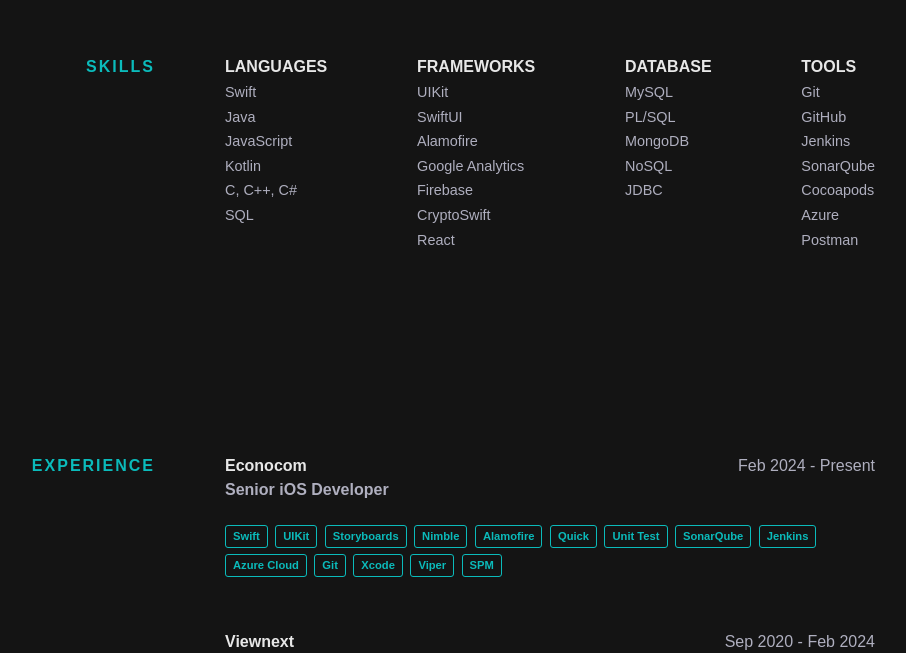
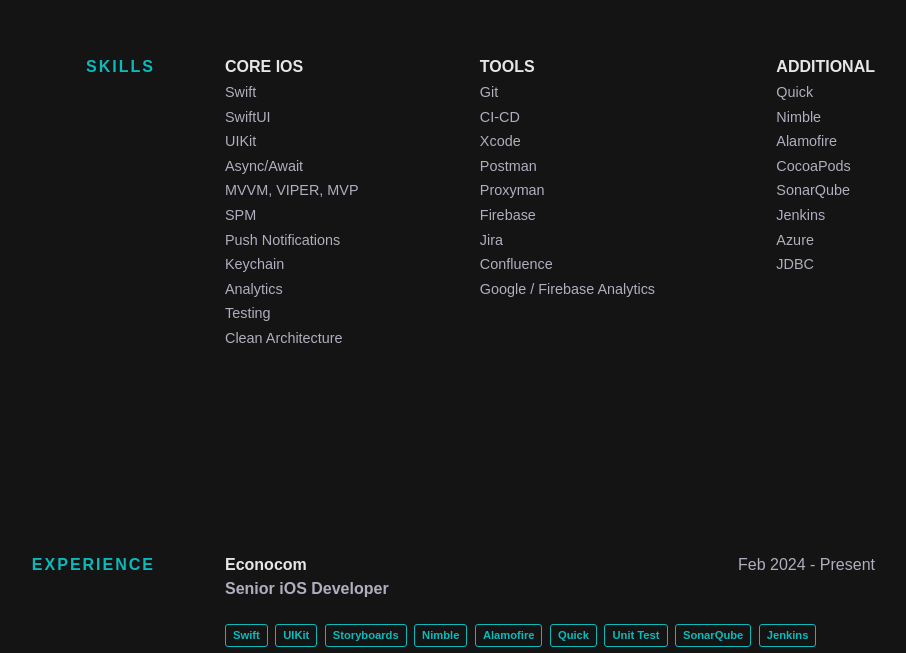
Before and after one commit to Walkator/dniel.me, a plain HTML site: page index.html in a window 1280 px wide. Shown: the part 1459-2112 px from the top of the page, without its empty margins (225-1131 px from the left). Drawn offline with nearby package versions, Linux system fonts and the light colour scheme; a web font is replaced by a local one.

Commit message:
update profile description and skills

```diff
--- a/index.html
+++ b/index.html
@@ -36,7 +36,7 @@
                     </h1>
 
                     <h2 class="intro__tagline">
-                        I'm <span class="name">Daniel Aguilar</span>, a iOS developer specializing in UIKit and learning everything possible about this field.</span>
+                        I'm <span class="name">Daniel Aguilar</span>, an iOS developer experienced in UIKit and also working with SwiftUI. I focus on making apps that are clean and work well.</span>
                     </h2>
                 </div>
 
@@ -75,48 +75,46 @@
                 <div class="section__content">
                     <div class="skillz">
                         <div class="skillz__category">
-                            <div class="skillz__category__label">Languages</div>
+                            <div class="skillz__category__label">Core iOS</div>
                             <ul>
                                 <li class="skillz__category__item">Swift</li>
-                                <li class="skillz__category__item">Java</li>
-                                <li class="skillz__category__item">JavaScript</li>
-                                <li class="skillz__category__item">Kotlin</li>
-                                <li class="skillz__category__item">C, C++, C#</li>
-                                <li class="skillz__category__item">SQL</li>
-                            </ul>
-                        </div>
-                        <div class="skillz__category">
-                            <div class="skillz__category__label">Frameworks</div>
-                            <ul>
+                                <li class="skillz__category__item">SwiftUI</li>
                                 <li class="skillz__category__item">UIKit</li>
-                                <li class="skillz__category__item">SwiftUI</li>
-                                <li class="skillz__category__item">Alamofire</li>
-                                <li class="skillz__category__item">Google Analytics</li>
-                                <li class="skillz__category__item">Firebase</li>
-                                <li class="skillz__category__item">CryptoSwift</li>
-                                <li class="skillz__category__item">React</li>
-                            </ul>
-                        </div>
-                        <div class="skillz__category">
-                            <div class="skillz__category__label">Database</div>
-                            <ul>
-                                <li class="skillz__category__item">MySQL</li>
-                                <li class="skillz__category__item">PL/SQL</li>
-                                <li class="skillz__category__item">MongoDB</li>
-                                <li class="skillz__category__item">NoSQL</li>
-                                <li class="skillz__category__item">JDBC</li>
+                                <li class="skillz__category__item">Async/Await</li>
+                                <li class="skillz__category__item">MVVM, VIPER, MVP</li>
+                                <li class="skillz__category__item">SPM</li>
+                                <li class="skillz__category__item">Push Notifications</li>
+                                <li class="skillz__category__item">Keychain</li>
+                                <li class="skillz__category__item">Analytics</li>
+                                <li class="skillz__category__item">Testing</li>
+                                <li class="skillz__category__item">Clean Architecture</li>
                             </ul>
                         </div>
                         <div class="skillz__category">
                             <div class="skillz__category__label">Tools</div>
                             <ul>
                                 <li class="skillz__category__item">Git</li>
-                                <li class="skillz__category__item">GitHub</li>
+                                <li class="skillz__category__item">CI-CD</li>
+                                <li class="skillz__category__item">Xcode</li>
+                                <li class="skillz__category__item">Postman</li>
+                                <li class="skillz__category__item">Proxyman</li>
+                                <li class="skillz__category__item">Firebase</li>
+                                <li class="skillz__category__item">Jira</li>
+                                <li class="skillz__category__item">Confluence</li>
+                                <li class="skillz__category__item">Google / Firebase Analytics</li>
+                            </ul>
+                        </div>
+                        <div class="skillz__category">
+                            <div class="skillz__category__label">Additional</div>
+                            <ul>
+                                <li class="skillz__category__item">Quick</li>
+                                <li class="skillz__category__item">Nimble</li>
+                                <li class="skillz__category__item">Alamofire</li>
+                                <li class="skillz__category__item">CocoaPods</li>
+                                <li class="skillz__category__item">SonarQube</li>
                                 <li class="skillz__category__item">Jenkins</li>
-                                <li class="skillz__category__item">SonarQube</li>
-                                <li class="skillz__category__item">Cocoapods</li>
                                 <li class="skillz__category__item">Azure</li>
-                                <li class="skillz__category__item">Postman</li>
+                                <li class="skillz__category__item">JDBC</li>
                             </ul>
                         </div>
                     </div>
@@ -281,15 +279,6 @@
                         </div>
                     </div>
 
-                    <!--<div class="project firebaseAuth">
-                        <figure class="project__pic">
-                            <a href="https://github.com/Walkator/firebase-oauth-android" target="_blank"> <img src="img/featured/firebaseAuth/firebaseAuth.png" alt=""> </a>
-                        </figure>
-                        <figcaption class="project__caption">
-                            <div class="project__name"> <a href="https://github.com/Walkator/firebase-oauth-android" target="_blank">Firebase authenticator</a> </div>
-                            <p>Application created to learn about the different authentication methods that Firebase allows, through Google account and normal registration with database use. I also learned interface design techniques.</p>
-                        </figcaption>
-                    </div>-->
 
                     <div class="section__feature">
                         <figcaption class="project__caption">
```
